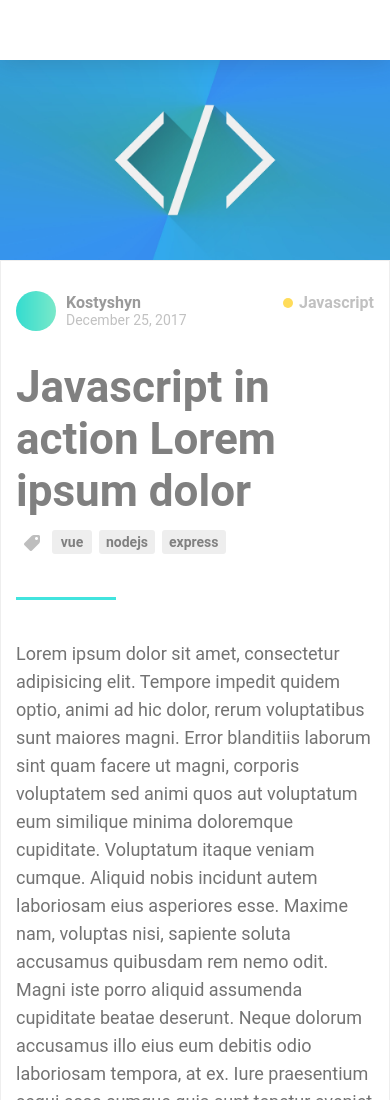
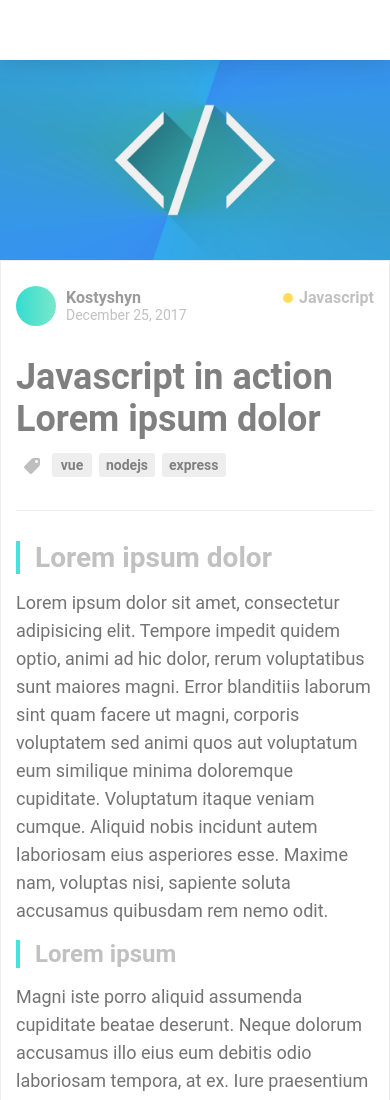
Before and after one commit to 10Volo/Blog-UI-Kit, a website: page app/post.html in a window 390 px wide. Shown: the top 1100 px of the page. Drawn offline with Linux system fonts and the light colour scheme; files whose address does not match are found by name.

Commit message:
beta 0.2

```diff
--- a/app/css/style.css
+++ b/app/css/style.css
@@ -19,10 +19,11 @@ aside {
 }
 .divider {
 	/*width: 100%;*/
-	width: 100px;
-	height: 3px;
-	background-color: #41e4de;
-	/*background-color: #eee;*/
+	/*width: 100px;*/
+	height: 1px;
+	/*background-color: #41e4de;*/
+	background-color: #eee;
+	/*display: none;*/
 }
 
 /****************************************************/
@@ -411,7 +412,7 @@ aside {
 	width: 80%;
 	margin: 0 auto;
 	z-index: 0;
-	height: 100vh;
+	height: auto;
 	/*border: 1px solid grey;*/
 }
 
@@ -434,7 +435,7 @@ aside {
 	border: 1px solid #eee;
 }
 .post-header {
-	padding: 40px 30px 50px 30px;
+	padding: 40px 30px 40px 30px;
 }
 .post-header .post-author {
 	height: 40px;
@@ -483,10 +484,24 @@ aside {
 	opacity: .25;
 }
 .post-body {
-	padding: 0px 30px;
+	padding: 0px 30px 30px 30px;
 }
 .post-body .divider {
-	margin-bottom: 50px;
+	margin-bottom: 40px;
+}
+.post-body h2,
+.post-body h3 {
+	color: #c1c1c1;
+	/*color: #41e4de;*/
+	margin: 20px 0px;
+	border-left: 4px solid #41e4de;
+	padding-left: 15px;
+}
+.post-body h2 {
+	font-size: 28px;
+}
+.post-body h3 {
+	font-size: 24px;
 }
 .post-body p {
 	color: #737373;
@@ -544,13 +559,13 @@ aside {
 		/*margin-top: 25px;*/
 	}
 	.post-header {
-		padding: 30px 15px 40px 15px;
+		padding: 25px 15px 30px 15px;
 	}
 	.post-body {
-		padding: 0px 15px;
+		padding: 0px 15px 30px 15px;
 	}
 	.post-body .divider {
-		margin-bottom: 40px;
+		margin-bottom: 30px;
 	}
 }
 @media screen and (max-width: 530px) {
@@ -562,6 +577,10 @@ aside {
 		height: 200px;
 	}
 	.post-title {
-		font-size: 22px;
+		font-size: 18px;
+	}
+	.post-body h2,
+	.post-body h3 {
+		margin: 15px 0px;
 	}
 }
--- a/app/post.html
+++ b/app/post.html
@@ -60,7 +60,10 @@
 					</div>
 					<div class="post-body">
 						<div class="divider"></div>
-						<p>Lorem ipsum dolor sit amet, consectetur adipisicing elit. Tempore impedit quidem optio, animi ad hic dolor, rerum voluptatibus sunt maiores magni. Error blanditiis laborum sint quam facere ut magni, corporis voluptatem sed animi quos aut voluptatum eum similique minima doloremque cupiditate. Voluptatum itaque veniam cumque. Aliquid nobis incidunt autem laboriosam eius asperiores esse. Maxime nam, voluptas nisi, sapiente soluta accusamus quibusdam rem nemo odit. Magni iste porro aliquid assumenda cupiditate beatae deserunt. Neque dolorum accusamus illo eius eum debitis odio laboriosam tempora, at ex. Iure praesentium sequi esse cumque quia sunt tenetur eveniet aliquam eius libero dolores voluptatem, cupiditate minima quidem amet cum ullam debitis inventore quos. Eaque vitae., voluptate sequi impedit eveniet unde repudiandae officia fugiat cupiditate ipsa quibusdam laudantium at iure molestias, quam aut numquam libero, dicta obcaecati explicabo commodi ea. Voluptas amet, aperiam velit, vero in cupiditate doloremque dolorum illo eius impedit accusamus distinctio consequuntur reiciendis? Eum nostrum voluptatum voluptate temporibus aut, debitis id vero animi aspernatur iusto laudantium sapiente similique, possimus facere eos non inventore sit aperiam. Eum unde expedita sit sint. Nesciunt omnis ad voluptas.</p>
+						<h2>Lorem ipsum dolor</h2>
+						<p>Lorem ipsum dolor sit amet, consectetur adipisicing elit. Tempore impedit quidem optio, animi ad hic dolor, rerum voluptatibus sunt maiores magni. Error blanditiis laborum sint quam facere ut magni, corporis voluptatem sed animi quos aut voluptatum eum similique minima doloremque cupiditate. Voluptatum itaque veniam cumque. Aliquid nobis incidunt autem laboriosam eius asperiores esse. Maxime nam, voluptas nisi, sapiente soluta accusamus quibusdam rem nemo odit.</p>
+						<h3>Lorem ipsum</h3>
+						<p> Magni iste porro aliquid assumenda cupiditate beatae deserunt. Neque dolorum accusamus illo eius eum debitis odio laboriosam tempora, at ex. Iure praesentium sequi esse cumque quia sunt tenetur eveniet aliquam eius libero dolores voluptatem, cupiditate minima quidem amet cum ullam debitis inventore quos. Eaque vitae., voluptate sequi impedit eveniet unde repudiandae officia fugiat cupiditate ipsa quibusdam laudantium at iure molestias, quam aut numquam libero, dicta obcaecati explicabo commodi ea. Voluptas amet, aperiam velit, vero in cupiditate doloremque dolorum illo eius impedit accusamus distinctio consequuntur reiciendis? Eum nostrum voluptatum voluptate temporibus aut, debitis id vero animi aspernatur iusto laudantium sapiente similique, possimus facere eos non inventore sit aperiam. Eum unde expedita sit sint. Nesciunt omnis ad voluptas.</p>
 					</div>
 					<div class="post-bottom">
 
```
Also changed, not shown: dist/style.min.css.
